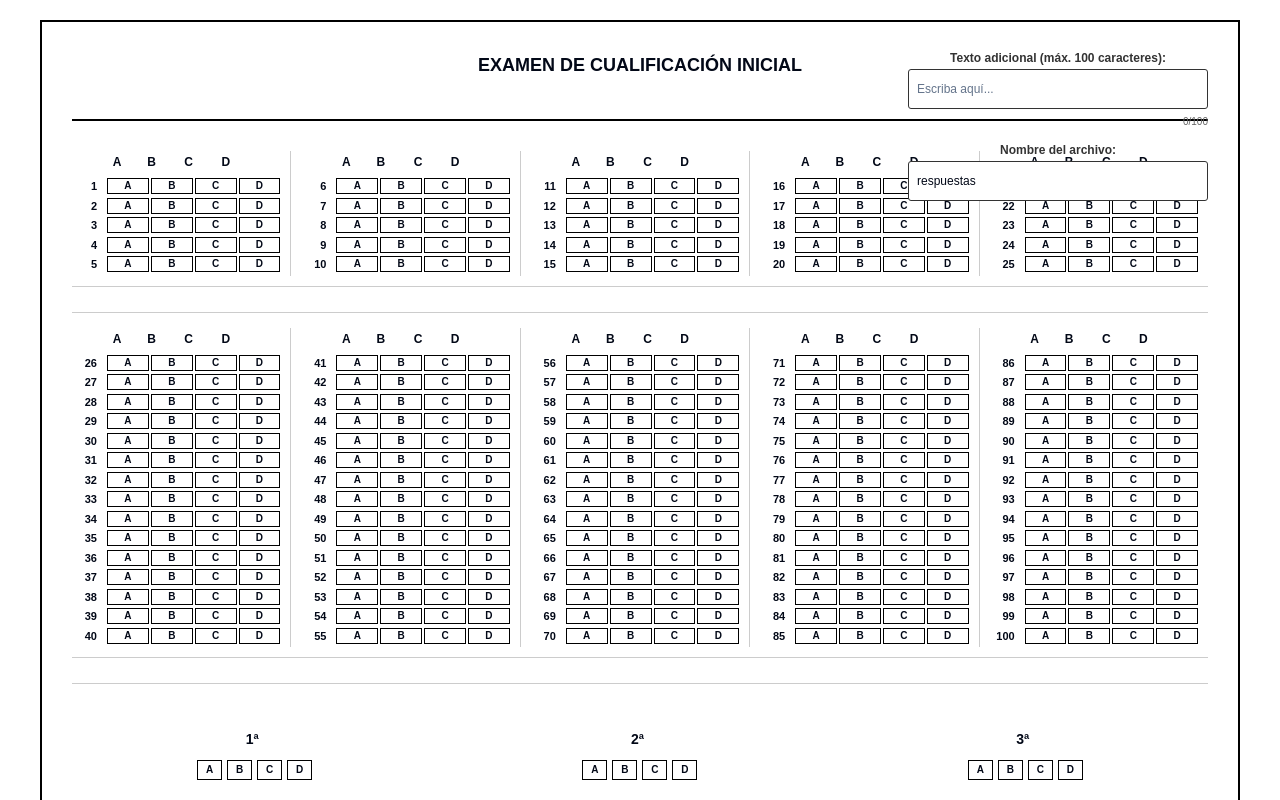
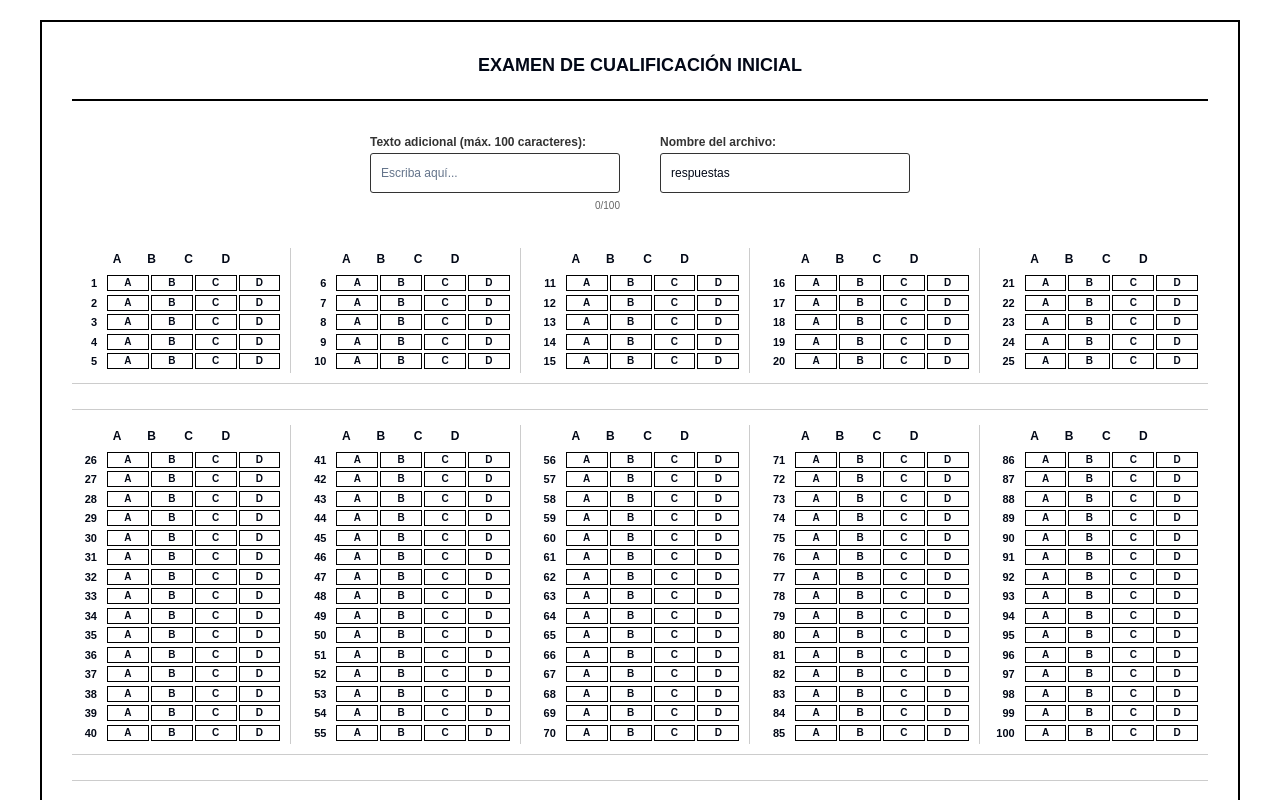
Before and after one commit to rogertgu/sheet-to-scan-form, a React (Vite) app: page / in a window 1280 px wide. Shown: the top 800 px of the page. Built offline with nearby package versions, Linux system fonts and the light colour scheme.

Commit message:
Refactor input fields position
Move text input fields to be side-by-side, positioned above the question blocks and below the main title.

```diff
--- a/src/index.css
+++ b/src/index.css
@@ -116,33 +116,31 @@ All colors MUST be HSL.
 
 .sheet-header {
   text-align: center;
-  margin-bottom: 30px;
+  margin-bottom: 20px;
   border-bottom: 2px solid #000;
   padding-bottom: 20px;
-  position: relative;
 }
 
 .sheet-header h1 {
   font-size: 18px;
   font-weight: bold;
-  margin: 0 0 20px 0;
+  margin: 0;
   text-transform: uppercase;
 }
 
 .header-fields {
-  position: absolute;
-  top: 0;
-  right: 0;
   display: flex;
-  flex-direction: column;
-  gap: 15px;
-  width: 300px;
+  justify-content: center;
+  gap: 40px;
+  margin-bottom: 20px;
+  padding: 15px;
 }
 
 .field-group {
   display: flex;
   flex-direction: column;
   gap: 5px;
+  min-width: 250px;
 }
 
 .field-group label {
@@ -152,7 +150,7 @@ All colors MUST be HSL.
 }
 
 .field-group input {
-  padding: 5px 8px;
+  padding: 8px 10px;
   border: 1px solid #333;
   border-radius: 3px;
   font-size: 12px;
--- a/src/pages/Index.tsx
+++ b/src/pages/Index.tsx
@@ -98,6 +98,8 @@ const Index = () => {
     <div className="exam-sheet">
       <div className="sheet-header">
         <h1>EXAMEN DE CUALIFICACIÓN INICIAL</h1>
+      </div>
+
       <div className="header-fields">
         <div className="field-group">
           <Label htmlFor="textField">Texto adicional (máx. 100 caracteres):</Label>
@@ -118,7 +120,6 @@ const Index = () => {
             onChange={(e) => setFileName(e.target.value)}
             placeholder="respuestas"
           />
-          </div>
         </div>
       </div>
 
```
Lines whose indentation alone changed are shown as unchanged.
